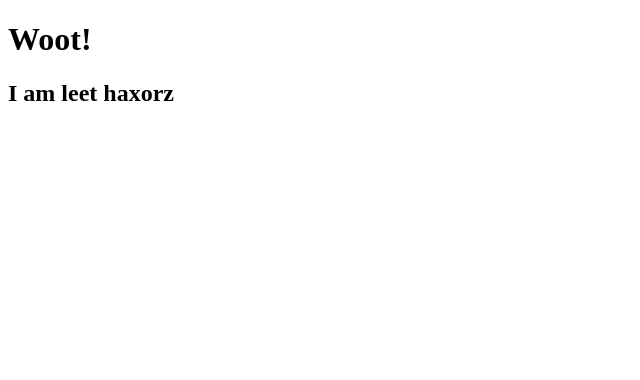
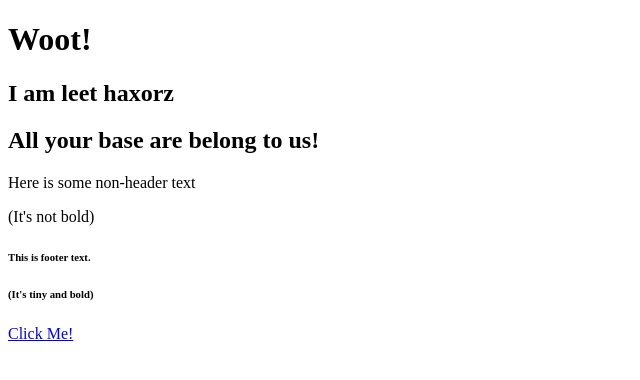
Before and after one commit to chasecedarcity/chasecedarcity.github.io, a plain HTML site: page index.html in a window 1280 px wide. Shown: the whole page, without its empty margins (0-640 px from the left). Drawn offline with Linux system fonts and the light colour scheme.

Commit message:
Update index.html

```diff
--- a/index.html
+++ b/index.html
@@ -3,12 +3,18 @@
 
 <head>
  <meta charset="UTF-8">
- <title>Get Started in HTML</title>
+ <title>Norman's a Chonky Sausage</title>
 </head>
 
 <body>
  <h1>Woot!</h1>
  <h2>I am leet haxorz</h2>
+ <h2>All your base are belong to us!</h2>
+ <p>Here is some non-header text</p>
+ <p>(It's not bold)</p>
+ <h6>This is footer text.</h6>
+ <h6>(It's tiny and bold)</h6>
+ <a href="https://giphy.com/clips/justin-uhYPkjP03h9RvVdazZ">Click Me!</a>
 </body>
 
 </html>
```
